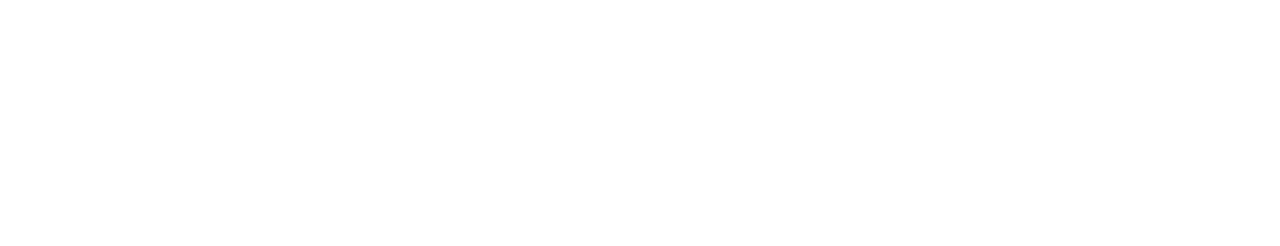
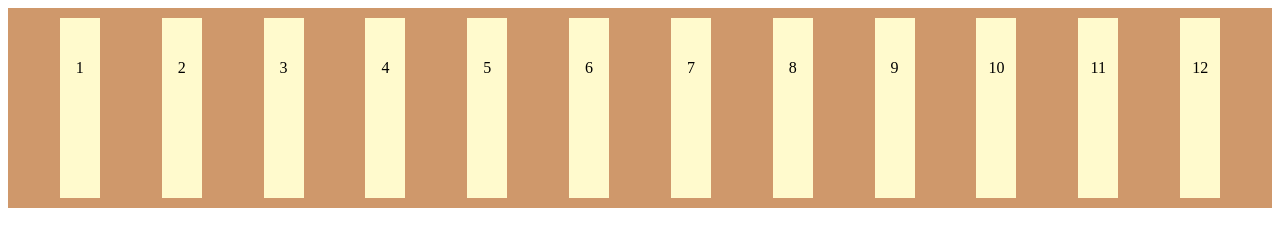
Before and after one commit to RaquelBernalR/MUJER-DIGITAL, a plain HTML site: page 09082021.html in a window 1280 px wide. Drawn offline with Linux system fonts and the light colour scheme.

Commit message:
se trabajo flex box en este archivo

```diff
--- a/09082021.html
+++ b/09082021.html
@@ -7,6 +7,43 @@
     <title>Document</title>
 </head>
 <body>
+    <style>
 
+        .flex-container{
+            display: flex;
+            background: rgb(207, 152, 107);
+            height: 200px;
+            flex-direction: row;
+            flex-wrap: wrap;
+            align-content: stretch;
+            justify-content: space-evenly;
+            align-items: stretch;
+        }
+
+        .flex-container div{
+            width: 40px;
+            margin: 10px;
+            background: lemonchiffon;
+            line-height: 100px;
+            text-align: center;
+        }
+
+    </style>
+
+    <div class="flex-container">
+
+        <div>1</div>
+        <div>2</div>
+        <div>3</div>
+        <div>4</div>
+        <div>5</div>
+        <div>6</div>
+        <div>7</div>
+        <div>8</div>
+        <div>9</div>
+        <div>10</div>
+        <div>11</div>
+        <div>12</div>
+    </div>
 </body>
 </html>
```
